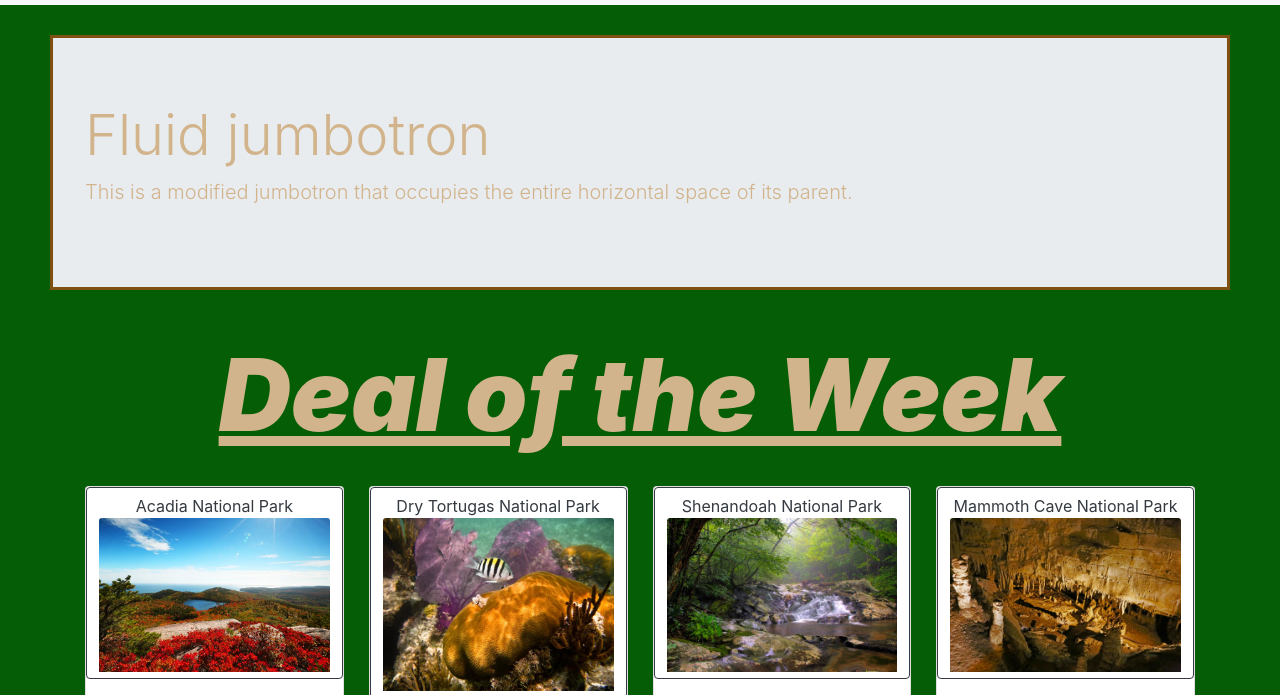
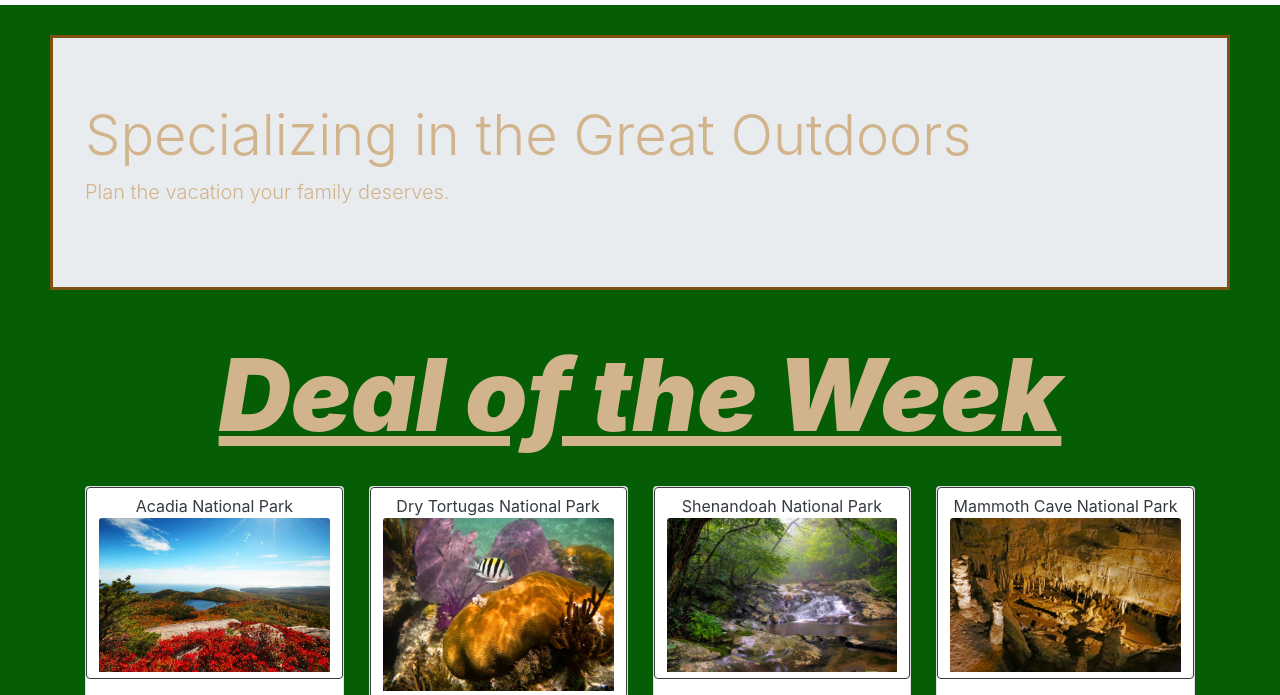
Before and after one commit to Rudiethenomad/Epicode-M3D4-Exercise, a plain HTML site: page index.html in a window 1280 px wide. Shown: the part 81-776 px from the top of the page. Drawn offline with nearby package versions, Linux system fonts and the light colour scheme.

Commit message:
text fpr jumbotron

```diff
--- a/index.html
+++ b/index.html
@@ -56,8 +56,8 @@
       <!---Jumbotron Ex 3-->
       <div class="jumbotron jumbotron-fluid jbt">
         <div class="container ">
-          <h1 class="display-4">Fluid jumbotron</h1>
-          <p class="lead">This is a modified jumbotron that occupies the entire horizontal space of its parent.</p>
+          <h1 class="display-4">Specializing in the Great Outdoors</h1>
+          <p class="lead">Plan the vacation your family deserves.</p>
         </div>
       </div>
 
```
